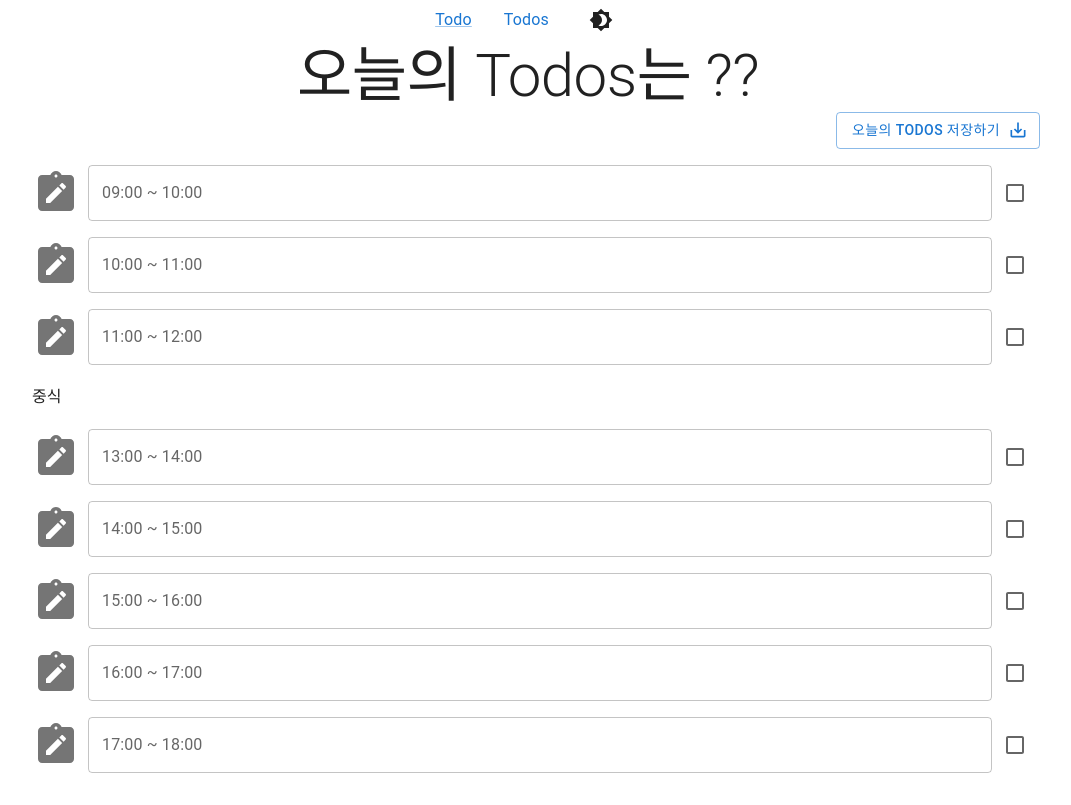
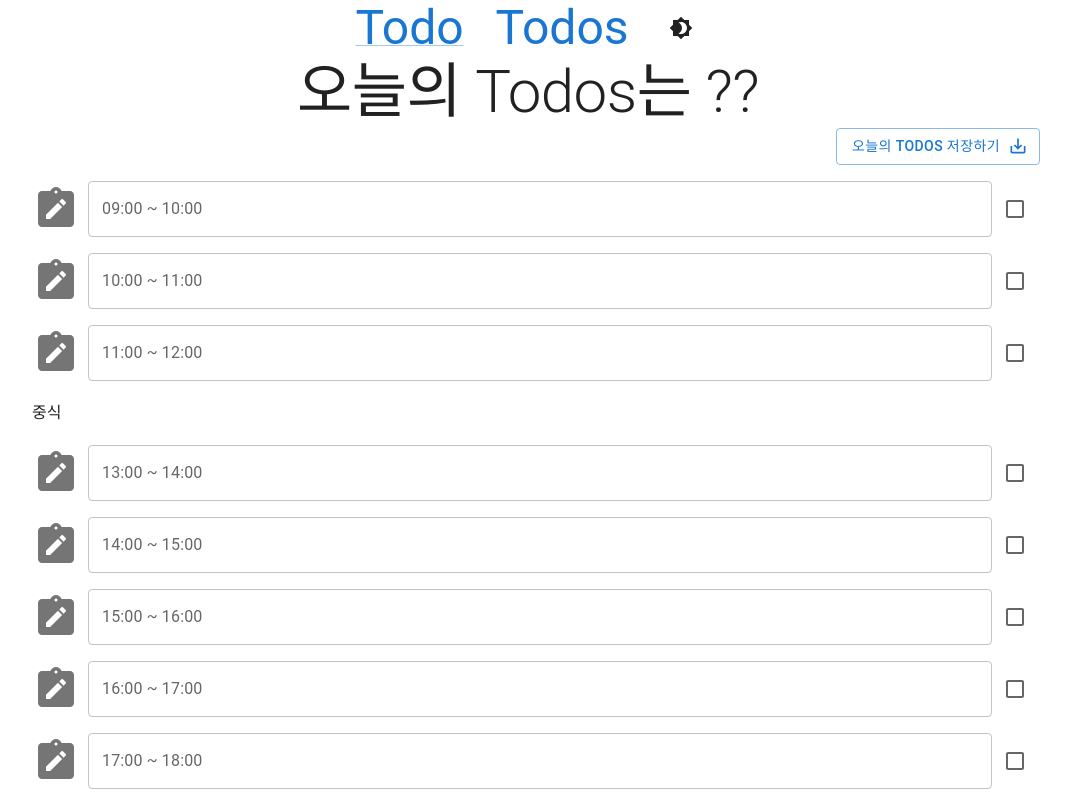
Before and after one commit to piso-toy-projects/react-mui-todo, a React (Vite) app: page / in a window 1280 px wide. Shown: the whole page, without its empty margins (112-1183 px from the left). Built offline with nearby package versions, Linux system fonts and the light colour scheme.

Commit message:
feat: Link text font changed
- string to Typography from MUI

```diff
--- a/src/feats/Links.jsx
+++ b/src/feats/Links.jsx
@@ -1,6 +1,6 @@
 import { Link as RouterLink, useLocation } from 'react-router-dom';
 
-import { Box, IconButton, Link } from '@mui/material';
+import { Box, IconButton, Link, Typography } from '@mui/material';
 import { Brightness4, Brightness7 } from '@mui/icons-material';
 
 export default function Links({ toggleTheme, theme }) {
@@ -9,10 +9,14 @@ export default function Links({ toggleTheme, theme }) {
     return (
         <Box sx={{ display: 'flex', alignItems: 'center', justifyContent: 'center', gap: '2rem' }}>
             <Link component={RouterLink} to={'/'} underline={pathname === '/' ? 'always' : 'hover'}>
-                Todo
+                <Typography variant="h3" component={'span'}>
+                    Todo
+                </Typography>
             </Link>
             <Link component={RouterLink} to={'/todos'} underline={pathname === '/todos' ? 'always' : 'hover'}>
-                Todos
+                <Typography variant="h3" component={'span'}>
+                    Todos
+                </Typography>
             </Link>
 
             <IconButton onClick={toggleTheme} color="inherit">
```
